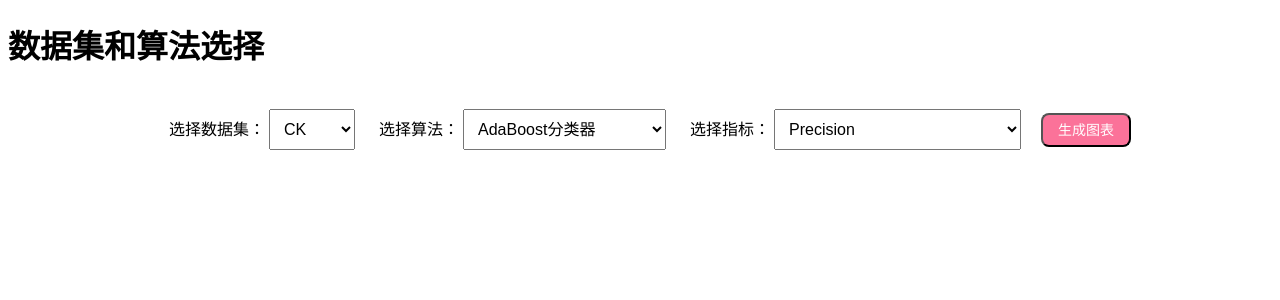
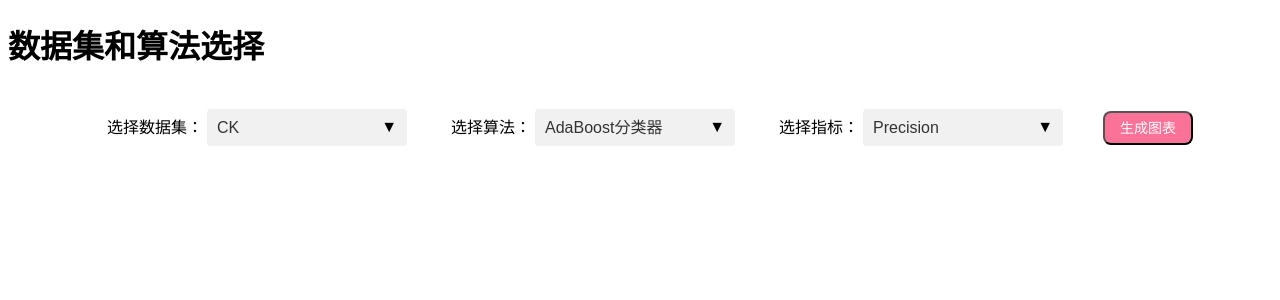
Before and after one commit to yyjblog/defectionPredictChart, a Flask app: page / in a window 1280 px wide. Shown: the top 300 px of the page. Run offline with Flask 3, Linux system fonts and the light colour scheme.

Commit message:
改样式

```diff
--- a/templates/index.html
+++ b/templates/index.html
@@ -44,6 +44,50 @@
         label{
             margin-left: 20px;
         }
+
+        /* 自定义下拉框容器样式 */
+        .select-container {
+          position: relative;
+          display: inline-block;
+          margin-right: 20px;
+        }
+
+        /* 自定义下拉框样式 */
+        .select-container select {
+          appearance: none; /* 去掉默认样式 */
+          padding: 10px;
+          font-size: 16px;
+          border: none;
+          border-radius: 4px;
+          background-color: #f1f1f1;
+          color: #333;
+          cursor: pointer;
+          width: 200px; /* 设置下拉框宽度 */
+        }
+
+        /* 下拉箭头样式 */
+        .select-container::after {
+          content: '\25BC'; /* Unicode 下拉箭头字符 */
+          position: absolute;
+          top: 50%;
+          right: 10px;
+          transform: translateY(-50%);
+          pointer-events: none; /* 防止箭头遮挡点击 */
+        }
+
+        /* 自定义选项样式 */
+        .select-container select option {
+          background-color: #f1f1f1;
+          color: #333;
+        }
+
+        /* 鼠标悬停时选项的样式 */
+        .select-container select option:hover {
+          background-color: #007bff;
+          color: #fff;
+        }
+
+
     </style>
 </head>
 <body>
@@ -53,14 +97,17 @@
         <form method="POST" action="/plot">
             <!-- 数据集选择下拉框 -->
             <label for="dataset">选择数据集：</label>
+            <div class="select-container">
             <select id="dataset" name="dataset">
                 <option value="CK">CK</option>
                 <option value="NASA">NASA</option>
                 <!-- 添加更多选项 -->
             </select>
+            </div>
 
             <!-- 算法选择下拉框 -->
             <label for="algorithm">选择算法：</label>
+            <div class="select-container">
             <select id="algorithm" name="algorithm">
              <option value="AdaBoostClassifier">AdaBoost分类器</option>
                 <option value="BaggingClassifierPU">BaggingClassifierPU</option>
@@ -79,9 +126,10 @@
 
                 <!-- 添加更多选项 -->
             </select>
-
+            </div>
            <!-- 选择指标下拉框 -->
             <label for="metric">选择指标：</label>
+            <div class="select-container">
             <select id="metric" name="metric">
                 <option value="precision">Precision</option>
                 <option value="recall">Recall</option>
@@ -91,7 +139,7 @@
                 <option value="AUC">AUC (Area Under the Curve)</option>
                 <!-- 添加更多指标选项 -->
             </select>
-
+            </div>
             <!-- 提交按钮 -->
             <input type="submit" class="submit" value="生成图表">
         </form>
```
Also changed, not shown: app.py (+9 -3 lines).
